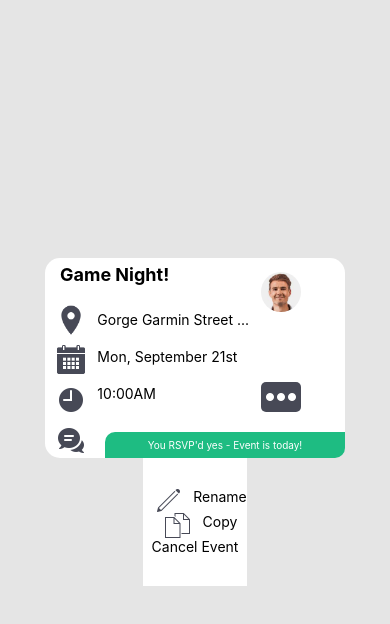
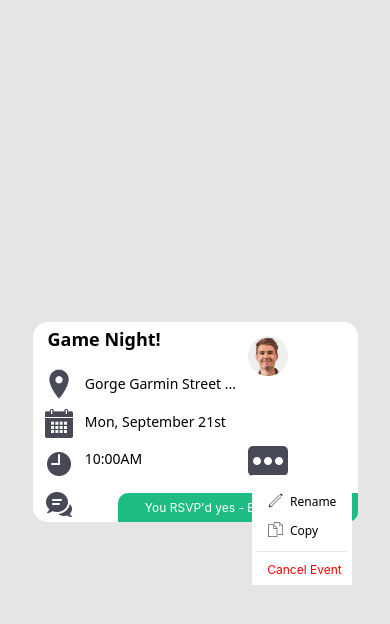
Before and after one commit to kellydinneen/likemindedly-project, a React Native app: screen / in a window 390 px wide. Both pictures are taken after a click on the element 280 px from the left and 461 px from the top of the page. Shown: the top 624 px of the page. Built offline with nearby package versions, Linux system fonts and the light colour scheme.

Commit message:
Polish dropdown styling

```diff
--- a/Card.js
+++ b/Card.js
@@ -48,7 +48,7 @@ const Card = () => {
           </View>
         </View>
         <View style={styles.rsvpConfirmation}>
-          <Text style={{color:'#fff', fontSize: 10}}>You RSVP'd yes - Event is today!</Text>
+          <Text style={{color:'#fff', fontSize: 12}}>You RSVP'd yes - Event is today!</Text>
         </View>
       </View>
       {dropdownVisible && <Dropdown/>}
@@ -58,21 +58,22 @@ const Card = () => {
 
 const styles = StyleSheet.create({
   container: {
+    position: 'absolute',
     backgroundColor: '#fff',
     color: '#474956',
-    width: 300,
+    width: 325,
     height: 200,
     borderRadius: 15,
     alignItems: 'flex-start',
-    justifyContent: 'center',
-    fontFamily: 'Noto Sans'
+    justifyContent: 'center'
   },
   title: {
     fontWeight: 'bold',
     fontSize: 18,
     lineHeight: 24,
     marginTop: 5,
-    marginLeft: 15
+    marginLeft: 15,
+    fontFamily: 'Noto Sans'
   },
   cardBody: {
     flex: 1,
@@ -108,7 +109,8 @@ const styles = StyleSheet.create({
   },
   detail: {
     marginTop: 10,
-    fontSize: 14
+    fontSize: 14,
+    fontFamily: 'Noto Sans'
   },
   profilePicture: {
     height: 40,
--- a/Dropdown.js
+++ b/Dropdown.js
@@ -1,6 +1,5 @@
 import React from 'react';
 import { StyleSheet, Text, View, Image } from 'react-native';
-import Card from './Card';
 
 const Dropdown = () => {
 
@@ -8,29 +7,47 @@ const Dropdown = () => {
     <View style={styles.dropdown}>
       <View style={styles.dropdownGroup}>
         <Image style={styles.icon} source={require('./assets/edit.png')}/>
-        <Text>Rename</Text>
+        <Text style={styles.text}>Rename</Text>
       </View>
-      <View style={styles.dropdownGroup}>
+      <View style={[{borderBottomColor: '#E8E8E8',
+      borderStyle: 'solid',
+      borderBottomWidth: 1}, styles.dropdownGroup]}>
         <Image style={styles.icon} source={require('./assets/copy.png')}/>
-        <Text>Copy</Text>
+        <Text style={styles.text}>Copy</Text>
       </View>
-      <Text>Cancel Event</Text>
+      <Text style={{color: 'red', marginTop: 10, marginLeft: 5, fontSize: 12}}>Cancel Event</Text>
     </View>
   );
 }
 
 const styles = StyleSheet.create({
   dropdown: {
-    flex: 0.2,
+    alignSelf: 'flex-end',
+    marginTop: 215,
+    marginRight: 38,
+    paddingTop: 10,
+    height: 110,
+    width: 100,
     backgroundColor: '#fff',
     alignItems: 'center',
-    justifyContent: 'center',
+    justifyContent: 'center'
   },
   dropdownGroup: {
-    flexDirection: 'row'
+    flexDirection: 'row',
+    justifyContent: 'flex-start',
+    alignItems: 'flex-start',
+    width: 90
+  },
+  text: {
+    fontSize: 12,
+    fontFamily: 'Noto Sans',
+    marginLeft: -10,
+    marginBottom: 12
   },
   icon: {
-    height: 25,
+    height: 15,
+    marginLeft: -7,
+    marginRight: 0,
     resizeMode: 'contain'
   }
 });
```
